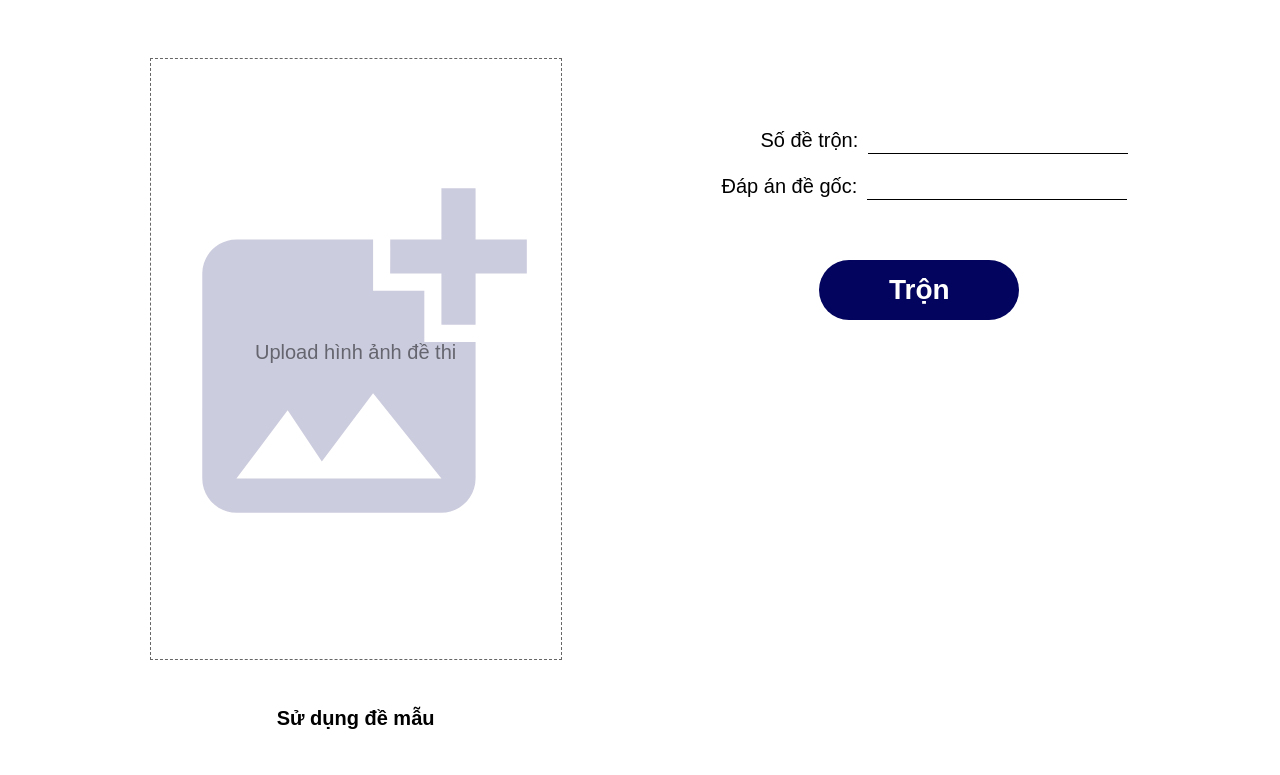
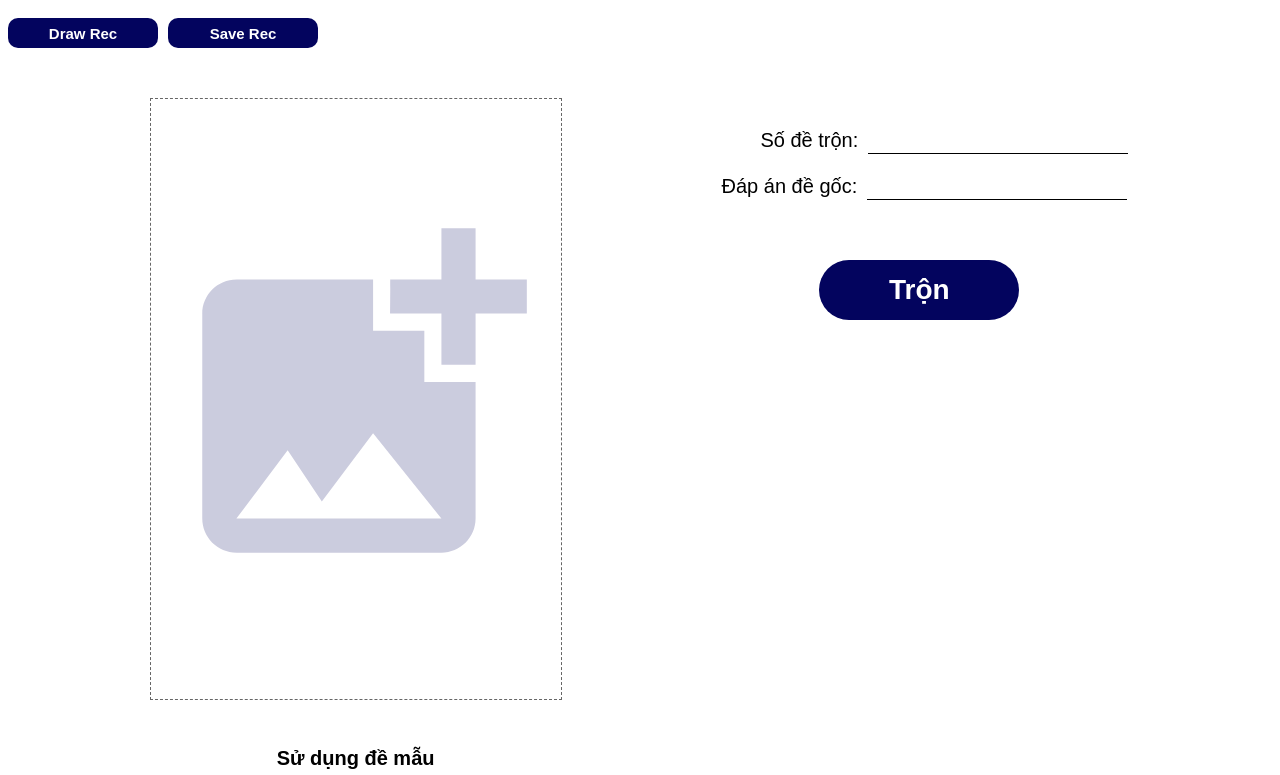
Before and after one commit to Kokkini/idris-frontend, a React (Create React App) app: page / in a window 1280 px wide. Shown: the top 775 px of the page. Built offline with nearby package versions, Linux system fonts and the light colour scheme.

Commit message:
add answer prefill function

```diff
--- a/package.json
+++ b/package.json
@@ -8,6 +8,8 @@
     "@testing-library/jest-dom": "^5.11.9",
     "@testing-library/react": "^11.2.5",
     "@testing-library/user-event": "^12.7.2",
+    "fabric": "^4.3.1",
+    "fabricjs-react": "^1.0.8",
     "file-saver": "^1.3.2",
     "files-download-zip": "^3.1.1",
     "jszip": "^3.6.0",
--- a/src/Components/Exam.js
+++ b/src/Components/Exam.js
@@ -3,6 +3,7 @@ import ExamDisplay from "./ExamDisplay";
 import ExamUpload from "./ExamUpload";
 import ExamSubmit from "./ExamSubmit";
 import ExamSample from "./ExamSample";
+import { fabric } from "fabric";
 import "../Styles/Exam.css";
 class Exam extends Component {
     constructor(props) {
@@ -13,7 +14,8 @@ class Exam extends Component {
             num_outputs: 0,
             keys: [],
             results: null,
-            loader: false
+            loader: false,
+            answer_submit: "",
         };
         this.switchFile = this.switchFile.bind(this);
         this.switchFileProcess = this.switchFileProcess.bind(this);
@@ -21,7 +23,34 @@ class Exam extends Component {
         this.clearFile = this.clearFile.bind(this);
         this.displayToggle = this.displayToggle.bind(this);
         this.imageChanger = this.imageChanger.bind(this);
+        this.drawRec = this.drawRec.bind(this);
 
+    }
+
+    drawRec(coordArray) {
+        const canvas = new fabric.Canvas('wic',
+            {
+                height: 600,
+                width: 410
+            });
+            coordArray.forEach((item)=>{
+            var square = new fabric.Rect({
+                fill: 'green',
+                id: "someid",
+            });
+
+            let x1s = item[0];
+            let y1s = item[1];
+            let x2s = item[2];
+            let y2s = item[3];
+
+            square.set("top", y1s);
+            square.set("left", x1s);
+            square.set("width", (x2s - x1s));
+            square.set("height", (y2s - y1s));
+            console.log(square)
+            canvas.add(square);
+        })
     }
 
     switchFile(file) {
@@ -40,15 +69,19 @@ class Exam extends Component {
         })
     }
 
-    imageChanger(imgURL) {
+    imageChanger(imgURL, answerKey) {
         this.setState({
             file: imgURL
         })
+        if (answerKey !== undefined && answerKey !== null && answerKey !== "") {
+            document.getElementById("exam-submit-input-answer").value = answerKey;
+        }
     }
 
     async submitFile(answerKey, outputNum) {
+        console.log()
         if (answerKey === null || outputNum === null) {
-            console.log("Please insert answer key or output num")
+            alert("Điền thiếu đáp án hoặc số lượng đề")
         }
         else {
             var answerArray = []
@@ -62,38 +95,53 @@ class Exam extends Component {
                 num_outputs: parseInt(outputNum),
                 loader: true
             });
-            var preProcessImgURL=JSON.stringify(this.state.file);
-            var properImgURL=preProcessImgURL.slice(preProcessImgURL.indexOf(",")).replace(",", "")
+            var preProcessImgURL = JSON.stringify(this.state.file);
+            var properImgURL = preProcessImgURL.slice(preProcessImgURL.indexOf(",")).replace(",", "")
             const payload = {
                 "image": properImgURL,
                 "keys": answerArray,
                 "num_outputs": parseInt(outputNum)
             }
+            try {
                 //TODO: check individual fields of payload instead of the whole object
                 if (payload.image !== null && payload.keys !== null && payload.num_outputs !== null) {
-
-                const response = await fetch("http://ec2-34-222-194-221.us-west-2.compute.amazonaws.com/mix-multi-outputs", {
+                    const oldAPI = "https://backend.idris-edu.com//mix-multi-outputs";
+                    const newAPI = "http://backend.idris-edu.com/raw-pred";
+                    const response = await fetch(oldAPI, {
                         method: 'POST',
                         mode: 'cors',
                         headers: {
                             'Content-Type': 'application/json'
                         },
                         body: JSON.stringify(payload)
-                });
+                    })
                     const data = await (response.json());
 
+
                     const resultObject = data;
-                console.log(resultObject);
-
+                    /*let recArray = []
+                    resultObject.anno["question-answers"].forEach((items)=>{
+                        console.log(items)
+                        Object.keys(items.answers).forEach((item)=>{
+                        recArray.push(items.answers[item])
+                    })
+                    })
+                    console.log(recArray)*/
+                    //TODO: figure out the right coordinate
+                    //this.drawRec(recArray)
                     this.setState({
                         results: resultObject
                     })
                 }
-            console.log(this.state.num_outputs)
+            }
+            catch (err) {
+
+            }
             this.setState({ loader: false })
             this.displayToggle();
         }
     }
+
 
     clearFile() {
         this.switchFile(null)
@@ -115,13 +163,16 @@ class Exam extends Component {
             <div>
                 <div className="exam">
                     <div className="exam-left">
+                        <button onClick={() => { this.drawRec([[39, 307, 64, 32], [520, 311, 544, 331]]) }}>Draw Rec</button>
+                        <button>Save Rec</button>
                         <ExamUpload file={file} switchFile={this.switchFile} switchFileProcess={this.switchFileProcess} />
-                    {display ?null:<ExamSample imageChanger={this.imageChanger}/>}
+                        {display ? null : <ExamSample imageChanger={this.imageChanger} />}
+
                     </div>
                     <div className="exam-right">
                         {display ?
                             <ExamDisplay file={this.state.file} imageChanger={this.imageChanger} num_outputs={num_outputs} results={results} /> :
-                            <ExamSubmit submitFile={this.submitFile} clearFile={this.clearFile} loader={loader} />
+                            <ExamSubmit answer={this.state.answer_submit} submitFile={this.submitFile} clearFile={this.clearFile} loader={loader} />
                         }
                     </div>
                 </div>
--- a/src/Components/ExamDisplay.js
+++ b/src/Components/ExamDisplay.js
@@ -47,6 +47,7 @@ export default class ExamDisplay extends React.Component {
         const item = [];
         const imageArray_component = [];
         const results = this.props.results;
+        console.log(results)
         const num_outputs = this.props.num_outputs;
         for (var i = 0; i < num_outputs; i++) {
             const answerCode = `00${i}`
--- a/src/Components/ExamSample.js
+++ b/src/Components/ExamSample.js
@@ -7,7 +7,7 @@ export default class ExamSample extends React.Component {
         super(props);
         this.base64Converter = this.base64Converter.bind(this);
     }
-    base64Converter(imgBase) {
+    base64Converter(imgBase, answer_key) {
         var c = document.createElement('canvas');
         var img = document.createElement('img');
         img.src = imgBase;
@@ -17,16 +17,15 @@ export default class ExamSample extends React.Component {
 
         ctx.drawImage(img, 0, 0, c.width, c.height);
         var base64string = c.toDataURL()
-        console.log(base64string)
-        this.props.imageChanger(base64string)
+        this.props.imageChanger(base64string, answer_key)
     }
     render() {
         return (
             <div className='exam-sample'>
                 <h6>Sử dụng đề mẫu</h6>
                 <div className='exam-sample-flex'>
-                    <img src={testImage1} alt="" onClick={() => this.base64Converter(testImage1)}></img>
-                    <img src={testImage2} alt="" onClick={() => this.base64Converter(testImage2)}></img>
+                    <img src={testImage1} alt="" onClick={() => this.base64Converter(testImage1, "DACBACCADCAC")}></img>
+                    <img src={testImage2} alt="" onClick={() => this.base64Converter(testImage2, "ABCDABCDABCD")}></img>
                 </div>
             </div>
         )
--- a/src/Components/ExamSubmit.js
+++ b/src/Components/ExamSubmit.js
@@ -13,14 +13,17 @@ export default class ExamDisplay extends Component {
     };
 
     updateInputValue(stater, evt) {
+        console.log(document.getElementById("exam-submit-input-answer").value)
         this.setState({
           [stater]: evt.target.value
         });
     };
 
 
+
     render() {
         //const { submitFile, clearFile } = this.props
+
 
         return (
             <div className="exam-submit">
@@ -31,9 +34,9 @@ export default class ExamDisplay extends Component {
                     </div>
                     <div>
                         <span>Đáp án đề gốc:</span>
-                        <input onChange={(e)=>this.updateInputValue("answer_key", e)}/>
+                        <input onChange={(e)=>this.updateInputValue("answer_key", e)} id="exam-submit-input-answer"/>
                     </div >
-                        <button onClick={()=>this.props.submitFile(this.state.answer_key, this.state.num_out)} className="submit">Trộn</button>
+                        <button onClick={()=>this.props.submitFile(document.getElementById("exam-submit-input-answer").value, this.state.num_out )} className="submit">Trộn</button>
                         {this.props.loader? <Loader />:<div/>}
                     </div>
             </div>
--- a/src/Components/ExamUpload.js
+++ b/src/Components/ExamUpload.js
@@ -72,6 +72,7 @@ export default class ExamDisplay extends Component {
                         onDragLeave={this.dragLeave}
                         onDrop={this.fileDrop}
                     >
+                        <canvas id="wic" />
                         <AddPhotoAlternateIcon className="ft-awesome" />
                         {file && <img alt="Output" src={file} />}
                         <span>Upload hình ảnh đề thi</span>
--- a/src/Styles/ExamUpload.css
+++ b/src/Styles/ExamUpload.css
@@ -7,6 +7,12 @@
     color: black;
     text-align: center;
     position: relative
+}
+
+.exam-upload canvas{
+    z-index: 12;
+    width: 100%;
+    height: 100%;
 }
 
 .exam-upload span{
```
Also changed, not shown: src/Components/CanvasDrawer.js (added, +7 -0 lines), src/Resources/testdata.txt, 1 other file (tests, documents, lock files or other folders). Lines whose indentation alone changed are shown as unchanged.
